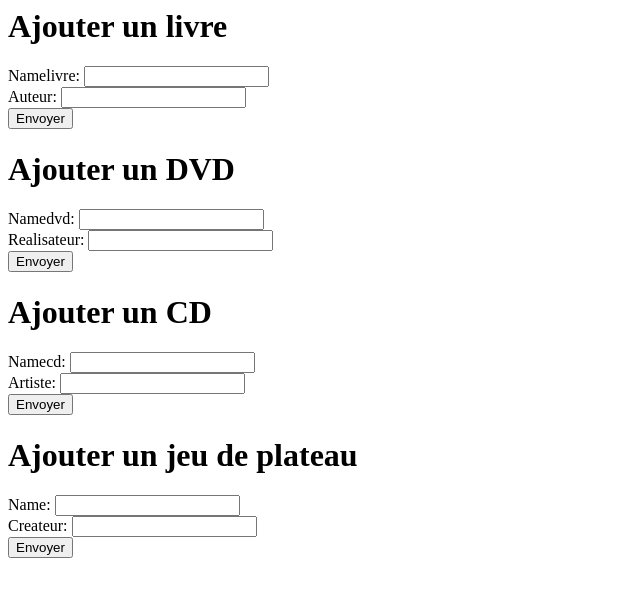
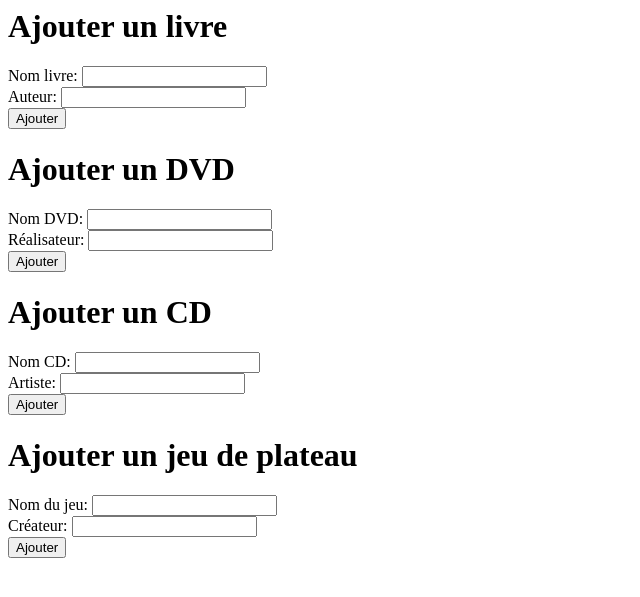
Before and after one commit to matiti61290/Django_project, a Django app: page /bibliothecaire/ajoutmedia/ in a window 1280 px wide. Shown: the top 597 px of the page, without its empty margins (0-640 px from the left). Run offline with Django 5.2, Linux system fonts and the light colour scheme.

Commit message:
correction des noms de champs

```diff
--- a/bibliothecaire/forms.py
+++ b/bibliothecaire/forms.py
@@ -2,23 +2,23 @@ from django import forms
 from bibliothecaire.models import Emprunteur
 
 class CreationLivre(forms.Form):
-    nameLivre = forms.CharField(required=True)
-    auteur = forms.CharField(required=True)
+    nameLivre = forms.CharField(required=True, label='Nom livre')
+    auteur = forms.CharField(required=True, label='Auteur')
 
 class CreationDvd(forms.Form):
-    nameDVD = forms.CharField(required=True)
-    realisateur = forms.CharField(required=True)
+    nameDVD = forms.CharField(required=True, label='Nom DVD')
+    realisateur = forms.CharField(required=True, label='Réalisateur')
 
 class CreationCd(forms.Form):
-    nameCD = forms.CharField(required=True)
-    artiste = forms.CharField(required=True)
+    nameCD = forms.CharField(required=True, label='Nom CD')
+    artiste = forms.CharField(required=True, label='Artiste')
 
 class CreationJeuDePlateau(forms.Form):
-    name = forms.CharField(required=True)
-    createur = forms.CharField(required=True)
+    name = forms.CharField(required=True, label='Nom du jeu')
+    createur = forms.CharField(required=True, label='Créateur')
 
 class CreationMembre(forms.Form):
-    name = forms.CharField(required=True)
+    name = forms.CharField(required=True, label='Nom du membre')
 
 class EmpruntLivre(forms.Form):
     disponible = forms.BooleanField(required=True)
--- a/bibliothecaire/templates/items/ajout_media.html
+++ b/bibliothecaire/templates/items/ajout_media.html
@@ -3,27 +3,27 @@
     <form action="" method="post" novalidate>
         {% csrf_token %}
         {{ form_livre }}
-        <input type="submit" value="Envoyer" name="Livre_form">
+        <input type="submit" value="Ajouter" name="Livre_form">
     </form>
 
     <h1>Ajouter un DVD</h1>
     <form action="" method="post" novalidate>
         {% csrf_token %}
         {{ form_DVD }}
-        <input type="submit" value="Envoyer" name="DVD_form">
+        <input type="submit" value="Ajouter" name="DVD_form">
     </form>
 
     <h1>Ajouter un CD</h1>
     <form action="" method="post" novalidate>
         {% csrf_token %}
         {{ form_CD }}
-        <input type="submit" value="Envoyer" name="CD_form">
+        <input type="submit" value="Ajouter" name="CD_form">
     </form>
 
     <h1>Ajouter un jeu de plateau</h1>
     <form action="" method="post" novalidate>
         {% csrf_token %}
         {{ form_jeu_de_plateau }}
-        <input type="submit" value="Envoyer" name="JeuDePlateau_form">
+        <input type="submit" value="Ajouter" name="JeuDePlateau_form">
     </form>
 </html>
```
Also changed, not shown: bibliothecaire/templates/emprunteurs/list.html (+5 -3 lines), bibliothecaire/templates/items/lists.html (+14 -7 lines), mediatheque/templates/home.html (+5 -5 lines), db.sqlite3.
